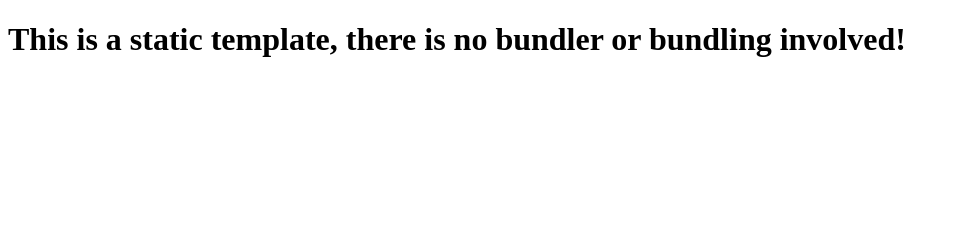
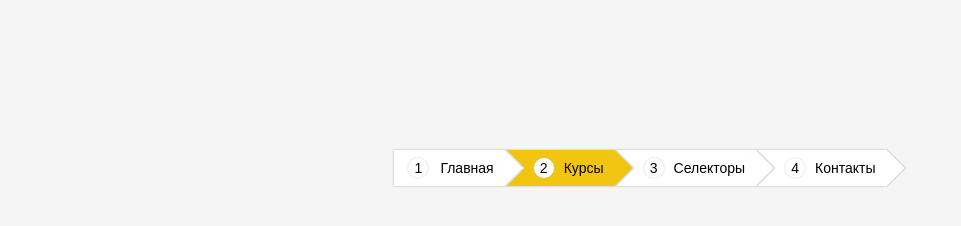
Before and after one commit to vstrelianyi/HTML_academy-workshop-7, a website: page index.html in a window 1280 px wide. Shown: the whole page, without its empty margins (0-961 px from the left). Drawn offline with Linux system fonts and the light colour scheme; a web font is replaced by a local one.

Commit message:
added breadcrumbs styling

```diff
--- /dev/null
+++ b/css/style.css
@@ -0,0 +1,79 @@
+@font-face {
+  font-weight: 400;
+  font-family: "PT Sans";
+  src: url("fonts/ptsans.woff") format("woff");
+}
+
+body {
+  margin: 0;
+  padding: 0;
+  min-width: 400px;
+  background-color: #f5f5f5;
+  text-align: center;
+  font-size: 14px;
+  font-family: "PT Sans", sans-serif;
+}
+
+.breadcrumbs {
+  display: inline-block;
+  margin: 150px 0;
+  box-shadow: 0 0 2px #aaaaaa;
+  color: black;
+  counter-reset: flag;
+}
+
+.breadcrumbs a {
+  position: relative;
+  float: left;
+  padding-right: 10px;
+  padding-left: 60px;
+  background-color: white;
+  color: black;
+  text-decoration: none;
+  line-height: 36px;
+  transition: background-color 0.1s;
+}
+
+.breadcrumbs a::after {
+  position: absolute;
+  top: 0;
+  right: -18px;
+  z-index: 1;
+  width: 36px;
+  height: 36px;
+  border-radius: 50px 0 0 0;
+  background-color: white;
+  box-shadow: 1px 1px 0 1px #dddddd;
+  content: "";
+  transition: background-color 0.1s;
+  transform: rotate(-45deg) scale(0.73);
+}
+
+.breadcrumbs a:hover,
+.breadcrumbs a:hover::after,
+.breadcrumbs a.active,
+.breadcrumbs a.active::after {
+  background-color: #f1c40f;
+}
+
+.breadcrumbs a::before {
+  position: absolute;
+  top: 8px;
+  height: 20px;
+  left: 30px;
+  width: 20px;
+  border-radius: 50%;
+  background-color: white;
+  box-shadow: 0 0 2px #cccccc;
+  content: counter(flag);
+  counter-increment: flag;
+  line-height: 20px;
+}
+
+.breadcrumbs a:first-child {
+  padding-left: 46px;
+}
+
+.breadcrumbs a:first-child::before {
+  left: 14px;
+}
--- a/index.html
+++ b/index.html
@@ -1,12 +1,15 @@
 <!DOCTYPE html>
-<html lang="en">
+<html lang="ru">
   <head>
-    <meta charset="UTF-8">
-    <meta name="viewport" content="width=device-width, initial-scale=1.0">
-    <meta http-equiv="X-UA-Compatible" content="ie=edge">
-    <title>Static Template</title>
+    <title>Хлебные крошки, шаг 1</title>
+    <meta charset="utf-8" />
+    <link rel="stylesheet" href="css/style.css" />
+    <base href="https://htmlacademy.ru/assets/course76/" />
   </head>
   <body>
-    <h1>This is a static template, there is no bundler or bundling involved!</h1>
+    <div class="breadcrumbs">
+      <a href="#">Главная</a> <a class="active" href="#">Курсы</a>
+      <a href="#">Селекторы</a> <a href="#">Контакты</a>
+    </div>
   </body>
 </html>
```
Also changed, not shown: package.json (+2 -6 lines).
